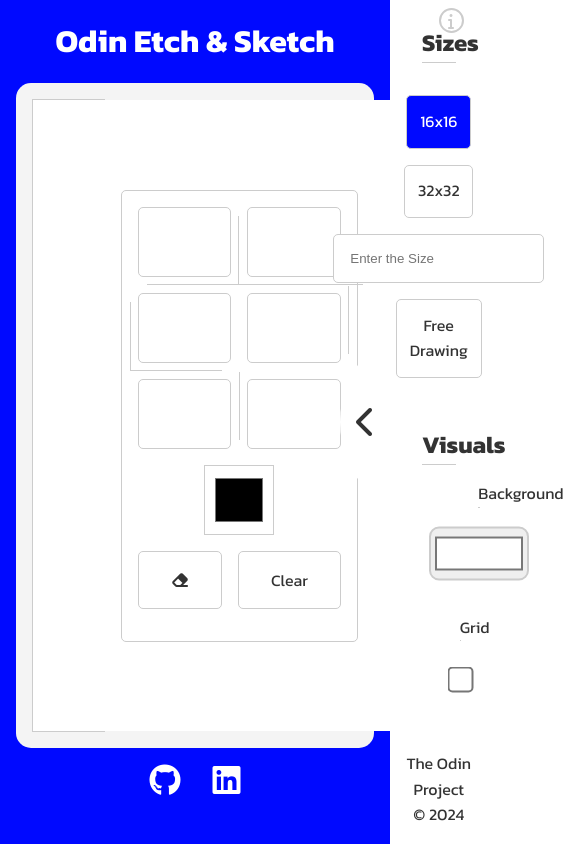
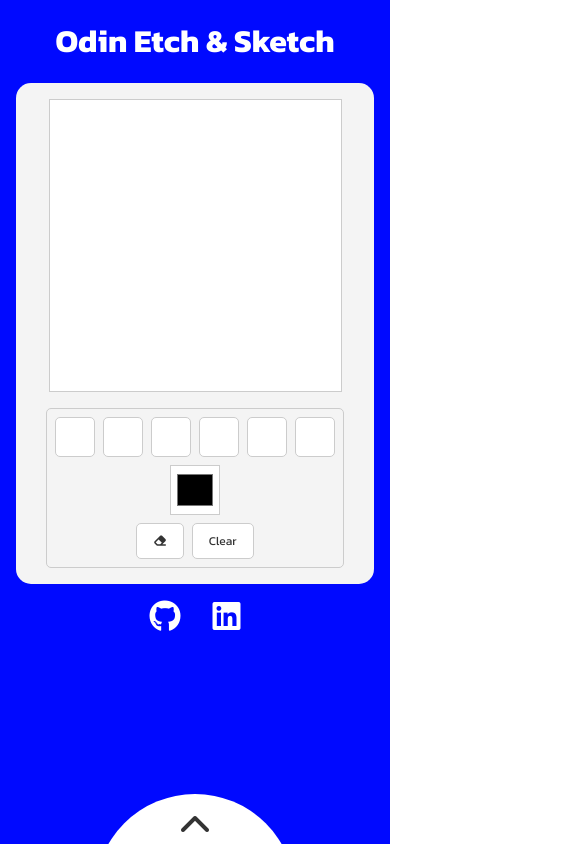
Before and after one commit to Delfiald/odin-etch-a-sketch, a plain HTML site: page index.html in a window 390 px wide. Shown: the top 844 px of the page, 585 px wide, since content can reach past the window. Drawn offline with Linux system fonts and the light colour scheme.

Commit message:
Adding Responsiveness
adding responsiveness to smaller screen
-width under 1100px
-width under 900px
-width under 500px
-also portrait orientation
-also fixing some css

```diff
--- a/css/style.css
+++ b/css/style.css
@@ -44,6 +44,7 @@ input::-webkit-inner-spin-button {
   padding: 1rem;
   width: 100vw;
   height: 100vh;
+  overflow: hidden;
   background: var(--primary-color);
 }
 
@@ -113,6 +114,9 @@ input::-webkit-inner-spin-button {
 }
 
 #options .option-wrapper {
+  display: flex;
+  flex-direction: column;
+  gap: 1rem;
   border: 1px solid #ccc;
   padding: 1rem;
   border-radius: 5px;
@@ -129,7 +133,7 @@ input::-webkit-inner-spin-button {
 
 #options .colors > div {
   position: relative;
-  flex: 1 1 70px;
+  width: 70px;
   height: 70px;
   border-radius: 5px;
   background: #fff;
@@ -188,7 +192,6 @@ input::-webkit-inner-spin-button {
 
 /* Eraser */
 #options .eraser {
-  margin: 1rem 0;
   display: flex;
   align-items: center;
   justify-content: center;
@@ -287,7 +290,7 @@ input::-webkit-inner-spin-button {
   right: 1rem;
 }
 
-#info-button:hover {
+#settings #info-button:hover {
   color: #333;
   border-color: #333;
 }
@@ -547,3 +550,293 @@ input::-webkit-inner-spin-button {
   border: none;
   color: #fff;
 }
+
+@media (max-width: 1400px) {
+  .main-container {
+    max-width: 1100px;
+  }
+
+  #options .colors > div::before {
+    display: none;
+  }
+}
+
+@media (max-width: 1100px) {
+  .main-container {
+    max-width: 900px;
+  }
+
+  .drawer-container{
+    height: 70vh;
+  }
+
+  #options .colors > div {
+    flex-basis: 50px;
+    height: 50px;
+  }
+
+  #options .colors > div::before {
+    display: none;
+  }
+
+  #settings.show {
+    transform: translateX(-30vw);
+  }
+
+  #settings .settings-wrapper {
+    right: -30vw;
+    width: 30vw;
+    padding: 0 1rem;
+  }
+
+  #settings .settings-wrapper > .sizes,
+  #settings .settings-wrapper > .visuals {
+    padding: 0 1rem;
+  }
+
+  #settings .settings-wrapper > div h2 {
+    font-size: 1.5rem;
+  }
+
+  #settings .settings-wrapper .sizes > div,
+  #settings .settings-wrapper .visuals > div {
+    padding: .5rem 1rem;
+  }
+
+  #settings .size {
+    gap: .5rem;
+    margin: .5rem 0;
+  }
+
+  #settings .size > .btn {
+    flex: 1 1 50px;
+    padding: .5rem;
+  }
+}
+
+@media (max-width: 1100px) and (orientation: portrait) {
+  .main-container {
+    max-width: 800px;
+    flex-direction: column;
+    padding: 1rem 0;
+  }
+
+  .drawer-container {
+    height: 65vw;
+  }
+
+  #options .option-wrapper {
+    padding: .5rem;
+  }
+
+  #options .colors {
+    gap: .5rem;
+  }
+
+  #options .colors > input {
+    flex-basis: 50px;
+    height: 50px;
+    padding: .25rem;
+    background-color: #fff;
+  }
+
+  #options .eraser > button {
+    font-size: 12px;
+  }
+
+  #settings {
+    left: 0;
+    top: 100%;
+    width: 100%;
+    height: 0;
+    transition: 1s all ease;
+  }
+
+  #settings.show {
+    transform: translateY(-25vh);
+  }
+
+  #settings .arrow{
+    transform: rotate(90deg);
+  }
+
+  #settings.show .arrow {
+    transform: rotate(270deg);
+  }
+
+  #settings .settings-button {
+    top: calc(100% - 50px);
+    left: calc(50vw - 100px);
+    flex-direction: column;
+  }
+
+  #settings .settings-button:hover {
+    transform: translateY(-75px);
+  }
+
+  #settings .settings-button:hover .gear {
+    transform: rotate(270deg);
+  }
+
+  #settings .settings-wrapper {
+    top: 100%;
+    bottom: 0;
+    left: 0;
+    right: 0;
+    width: 100vw;
+    height: 25vh;
+    flex-direction: row;
+    padding: 2rem 0rem;
+    align-items: flex-start;
+    justify-content: space-between;
+  }
+
+  #settings .settings-wrapper #main-footer {
+    position: absolute;
+    bottom: 0;
+    padding: 1rem;
+    width: 100%;
+    display: flex;
+    justify-content: center;
+  }
+}
+
+@media (max-width: 900px) {
+  .main-container {
+    max-width: 800px;
+    flex-wrap: wrap;
+  }
+
+  .drawer-container {
+    height: 65vw;
+  }
+
+  #options .option-wrapper {
+    flex-wrap: nowrap;
+    gap: .5rem;
+  }
+
+  #options .option-wrapper .colors {
+    flex-wrap: nowrap;
+  }
+
+  #options .colors > div {
+    width: 40px;
+    height: 40px;
+  }
+
+  #options .eraser {
+    gap: .5rem;
+  }
+
+  #options .eraser > button {
+    padding: .5rem 1rem;
+    font-size: 12px;
+  }
+
+  #settings.show {
+    transform: translateY(-35vh);
+  }
+
+  #settings .settings-wrapper {
+    height: 35vh;
+  }
+}
+
+@media (max-width: 900px) and (max-height: 768px) {
+  .drawer-container {
+    height: 55vw;
+  }
+
+  #settings.show {
+    transform: translateY(-50vh);
+  }
+
+  #settings .settings-wrapper {
+    height: 50vh;
+  }
+}
+
+@media (max-width: 500px) {
+  .main-container {
+    max-width: 450px;
+    flex-wrap: wrap;
+  }
+
+  .drawer-container {
+    height: 75vw;
+  }
+
+  #options .option-wrapper {
+    padding: .5rem;
+  }
+
+  #options .colors {
+    gap: .5rem;
+  }
+
+  #settings h2 {
+    font-size: 12px;
+  }
+
+  #settings .settings-wrapper > .sizes,
+  #settings .settings-wrapper > .visuals {
+    padding: .25rem .5rem;
+  }
+
+  #settings .settings-wrapper > div h2 {
+    border-bottom: 1px solid #ccc;
+    color: #333;
+  }
+
+  #settings .settings-wrapper .sizes > div,
+  #settings .settings-wrapper .visuals > div {
+    padding: .5rem;
+    gap: .5rem;
+  }
+
+  #settings .size {
+    gap: .25rem;
+    margin: .25rem 0;
+  }
+
+  #settings .size > .btn {
+    flex: 1 1 50px;
+    padding: .25rem;
+  }
+
+  #settings .size .manual-size {
+    gap: .25rem;
+  }
+
+  #settings .size .manual-size input[type="number"]{
+    padding: .5rem;
+  }
+
+  #settings .size .manual-size .btn {
+    padding: .25rem .5rem;
+  }
+
+  #settings .size > input[type="number"]::placeholder {
+    font-size: 12px;
+  }
+
+  #settings .visuals > div input {
+    margin: .5rem;
+    transform: scale(1);
+  }
+}
+
+@media (max-width: 500px) and (max-height: 800px){
+  .drawer-container {
+    height: 60vw;
+  }
+
+  #settings.show {
+    transform: translateY(-50vh);
+  }
+
+  #settings .settings-wrapper {
+    height: 50vh;
+  }
+}
--- a/index.html
+++ b/index.html
@@ -41,6 +41,8 @@
               <div class="btn right-bottom">
                 <div class="background"></div>
               </div>
+            </div>
+            <div class="colors">
               <input id="color" class="btn" type="color" value="#000000">
             </div>
             <div class="eraser">
--- a/js/script.js
+++ b/js/script.js
@@ -152,8 +152,6 @@ const setInformationContent = (drawerSizeX ,drawerSizeY, size) => {
 const createBoxes = (drawer, drawerSizeX, drawerSizeY, height, width, backgroundColor) => {
   boxes.length = 0;
 
-  console.log(drawerSizeX);
-  console.log(drawerSizeY);
   for(let x = 0; x < drawerSizeX; x++){
     for(let y = 0; y < drawerSizeY; y++){
       boxes[y] = document.createElement('div');
```
